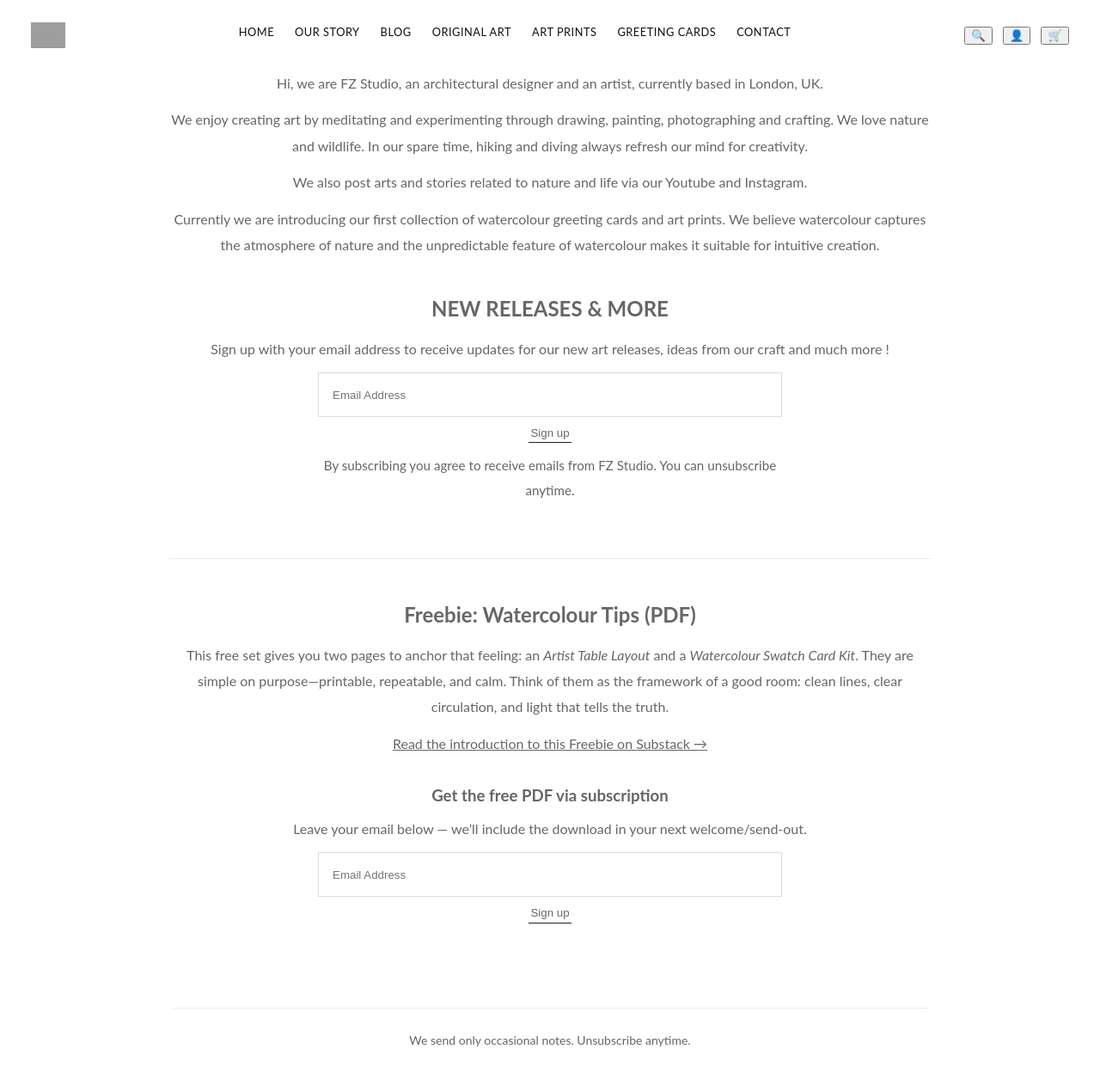
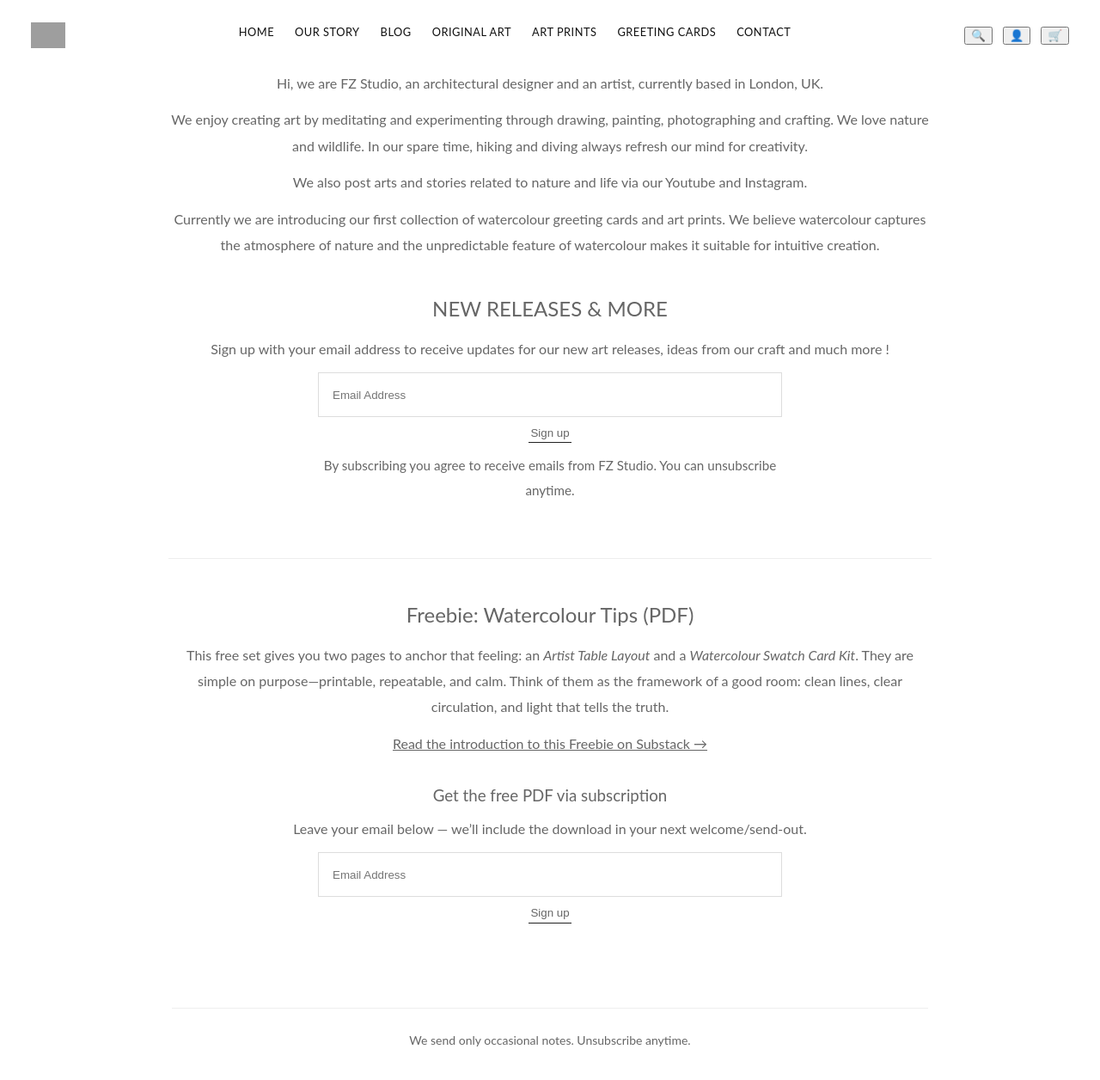
Before and after one commit to Leondecoding/Leondecoding.github.io, a Jekyll site: the page built from our-story.html, in a window 1280 px wide and 1287 px high. Shown: the top 1256 px of the window at 86% size. Built offline with Jekyll 4.4.1, drawn with Linux system fonts in a browser that asks for light colours; grey boxes are pictures that could not be loaded.

Commit message:
Update main.scss

```diff
--- a/assets/css/main.scss
+++ b/assets/css/main.scss
@@ -280,6 +280,25 @@ body {
   }
 }
 
+/* ===== Our Story page typography ===== */
+#our-story-page {
+  color: #666;                /* 整个 Our Story 页的文字默认变成灰色 */
+}
+
+/* 让段落和列表的灰色更明确一点（可写可不写） */
+#our-story-page p,
+#our-story-page li {
+  color: #666;
+}
+/* Our Story 页面：标题 & strong 不要那么粗 */
+#our-story-page h1,
+#our-story-page h2,
+#our-story-page h3,
+#our-story-page strong,
+#our-story-page b {
+  font-weight: 400;   /* 从 700 变成普通字重 */
+}
+
 /* === Cart drawer 极简修复版 ================== */
 /* 目标：
  * - 左侧：整块半透明灰遮罩（下面页面可见）
@@ -438,13 +457,3 @@ body {
   line-height: 1;
   cursor: pointer;
 }
-/* ===== Our Story page typography ===== */
-#our-story-page {
-  color: #666;                /* 整个 Our Story 页的文字默认变成灰色 */
-}
-
-/* 让段落和列表的灰色更明确一点（可写可不写） */
-#our-story-page p,
-#our-story-page li {
-  color: #666;
-}
```
